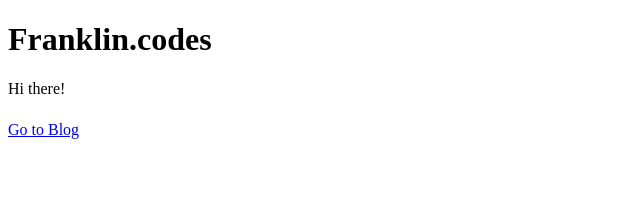
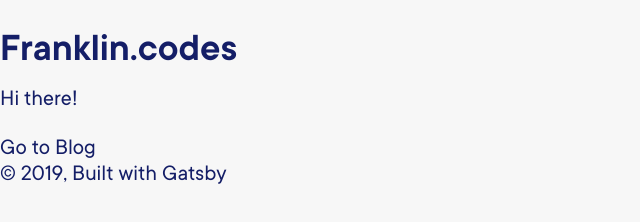
Before and after one commit to franklinfarahani/franklin.codes, a Gatsby site: page / in a window 1280 px wide. Shown: the whole page, without its empty margins (0-640 px from the left). Built offline with nearby package versions, Linux system fonts and the light colour scheme; Gatsby itself is replaced by a stand-in of ours.

Commit message:
make title prop optional for layout

```diff
--- a/src/components/layout.tsx
+++ b/src/components/layout.tsx
@@ -4,7 +4,7 @@
 import { Link } from "gatsby"
 
 interface Props {
-  title: string
+  title?: string
 }
 
 class Layout extends React.Component<Props> {
--- a/src/pages/index.tsx
+++ b/src/pages/index.tsx
@@ -1,19 +1,20 @@
 import React from "react"
 import { Link } from "gatsby"
 
+import Layout from "../components/layout"
 import SEO from "../components/seo"
 
 class IndexPage extends React.Component {
   render() {
     return(
-      <div>
+      <Layout>
         <SEO title="Home" keywords={[`gatsby`, `application`, `react`]} />
           <h1>Franklin.codes</h1>
           <p>Hi there!</p>
         <div style={{ maxWidth: `300px`, marginBottom: `1.45rem` }}>
         </div>
         <Link to="/blog/">Go to Blog</Link>
-      </div>
+      </Layout>
     )
   }
 }
```
